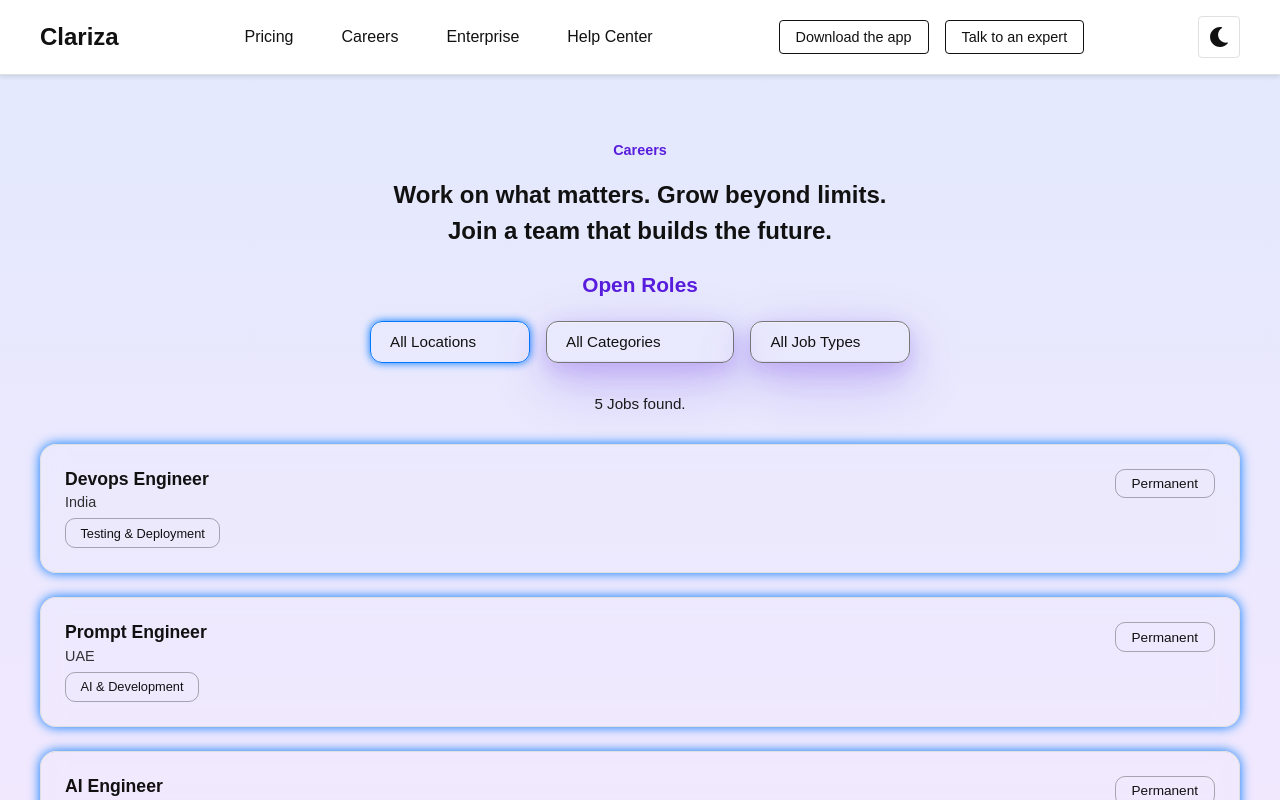
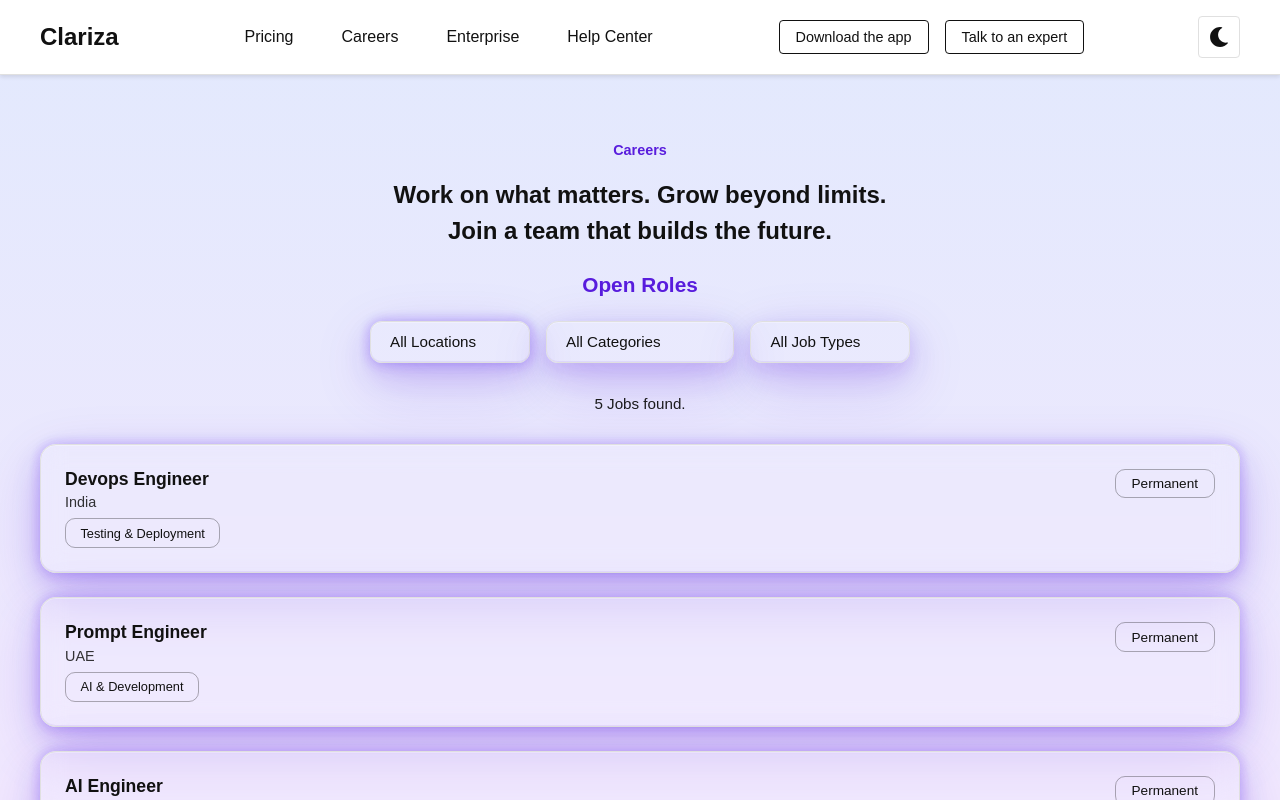
Before and after one commit to adharshSciPy/ClarizaWebsite, a React (Create React App) app: page /careers in a window 1280 px wide. In both pictures the pointer is over the element 449 px from the left and 341 px from the top of the page. Built offline with nearby package versions, Linux system fonts and the light colour scheme.

Commit message:
chindu's glow okay

```diff
--- a/src/App.css
+++ b/src/App.css
@@ -22,16 +22,12 @@
   --bg-color: #1a1a1a;
   --text-color: #f5f5f5;
   --primary-color: #1e90ff;
-  /* --border-color: #444444;
-   */
   --border-color: rgba(89, 29, 221, 0.4);
-
   --box-shadow: 0 25px 70px rgba(89, 29, 221, 0.25),
     /* Strong purple glow */ 0 15px 45px rgba(0, 0, 0, 0.5),
     /* Deep shadow */ 0 8px 25px rgba(0, 0, 0, 0.4),
     /* Close shadow */ inset 0 1px 0 rgba(255, 255, 255, 0.08),
     /* Inner highlight */ inset 0 -1px 0 rgba(0, 0, 0, 0.3); /* Inner shadow */
-
   --accent-color: #7a5af8;
   --span-border-color: rgba(255, 255, 255, 0.6);
   --footer-gradient: linear-gradient(180deg, #270a46, #000000);
--- a/src/styles/careers.module.css
+++ b/src/styles/careers.module.css
@@ -34,13 +34,14 @@
   margin: 1rem 0 2rem;
 }
 
+
 .filterDropdown {
   appearance: none;
   -webkit-appearance: none;
   -moz-appearance: none;
   background: var(--bg-color);
   color: var(--text-color);
-  /* border: 1px solid var(--border-color); */
+  border: 1px solid var(--border-color);
   border-radius: 12px;
   padding: 0.7rem 1.2rem;
   cursor: pointer;
@@ -56,17 +57,19 @@
 .filterDropdown:hover,
 .filterDropdown:focus {
   outline: none;
-  border-color: var(--accent-color);
-  box-shadow: 0 0 8px var(--accent-color);
+  border-color: var(--border-color);
+  box-shadow: var(--box-shadow), 0 0 12px rgba(122, 90, 248, 0.4);
 }
+
 .filterDropdown option {
   background: var(--bg-color);
   color: var(--text-color);
   font-weight: 400;
   padding: 0.6rem 1rem;
 }
+
 .filterDropdown option:hover {
-  background: var(--accent-color);
+  background: var(--border-color);
   color: #fff;
 }
 
@@ -96,11 +99,11 @@
   padding: 1.5rem;
   border: 1px solid var(--border-color);
   border-radius: 16px;
-  box-shadow: var(--box-shadow);
   backdrop-filter: blur(12px);
   -webkit-backdrop-filter: blur(12px);
   transition: transform 0.2s ease, box-shadow 0.3s ease, border-color 0.3s ease;
-  box-shadow: 0 0 12px var(--accent-color);
+  /* Fixed: Single box-shadow declaration combining both effects */
+  box-shadow: var(--box-shadow), 0 0 12px rgba(122, 90, 248, 0.3);
 }
 
 .jobCard > div {
@@ -111,7 +114,9 @@
 
 .jobCard:hover {
   transform: translateY(-3px);
-  /* box-shadow: 0 0 16px var();  */
+  /* Enhanced glow on hover */
+  box-shadow: var(--box-shadow), 0 0 20px rgba(122, 90, 248, 0.5);
+  border-color: rgba(122, 90, 248, 0.6);
 }
 
 .jobCard h4 {
```
